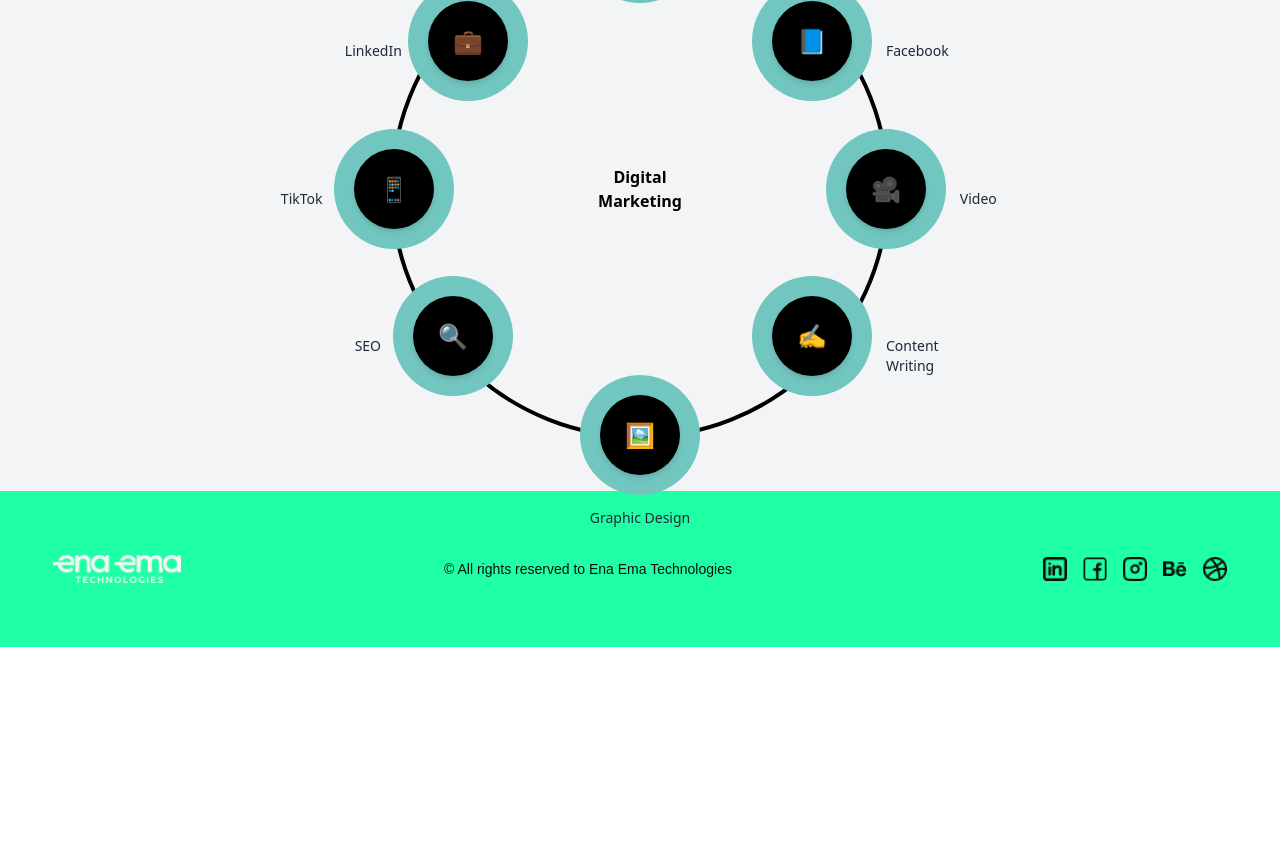
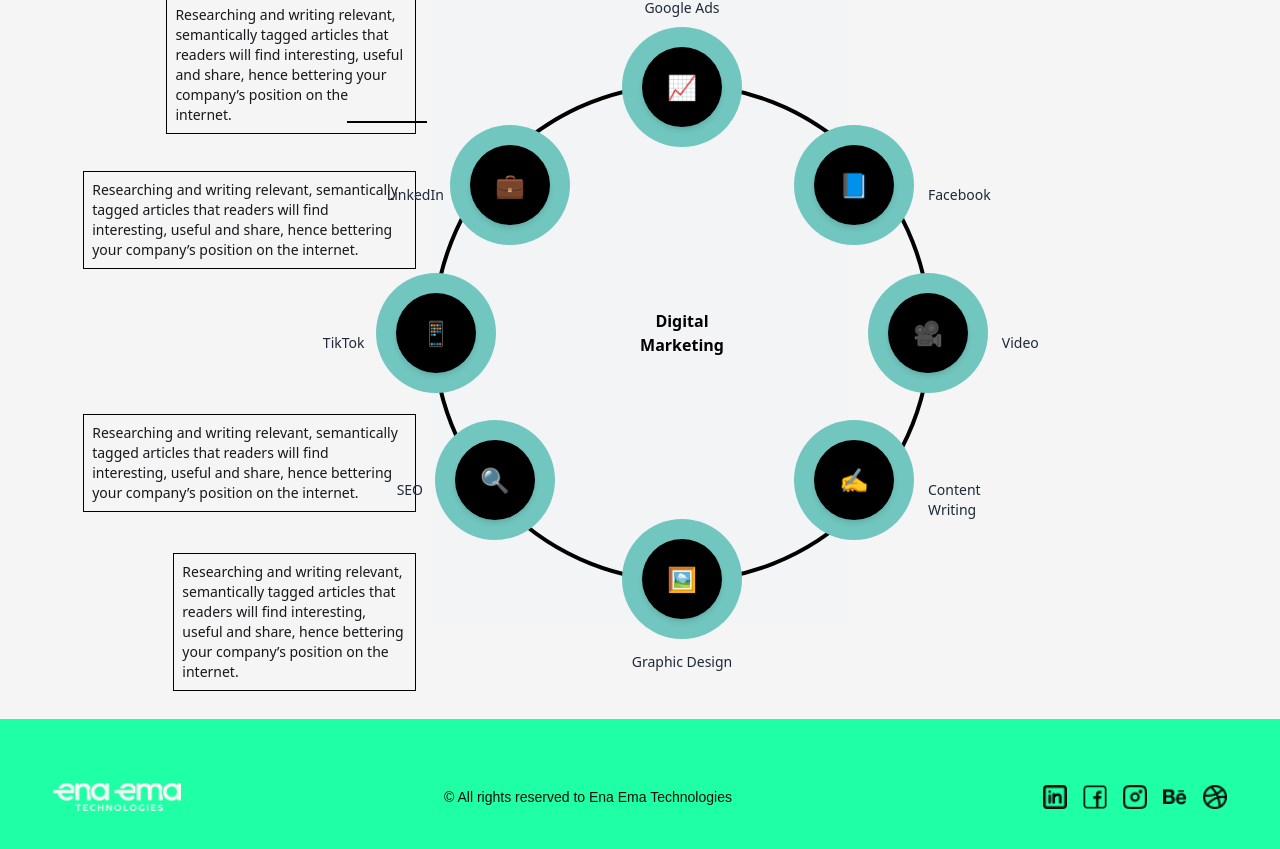
Before and after one commit to ChakmaShantunu/ena-ema-task, a Next.js app: page / in a window 1280 px wide. Shown: the part 8260-9109 px from the top of the page. Before the commit the page ends 8907 px from the top, so only its background shows below. Built offline with nearby package versions, Linux system fonts and the light colour scheme; a web font is replaced by a local one.

Commit message:
cicle's details added without arrow

```diff
--- a/src/app/components/DigitalMarketing/DigitalMarketing.jsx
+++ b/src/app/components/DigitalMarketing/DigitalMarketing.jsx
@@ -8,6 +8,22 @@
         visible: { opacity: 1, y: 0, scale: 1, transition: { duration: 0.6, ease: "easeOut" } },
     };
     return (
+        <div className="grid lg:grid-cols-3 gap-4 bg-accent py-24">
+            <div className="space-y-12 text-sm relative">
+                <div className="absolute top-1/4 left-2/5">
+                    <p className="border border-black p-2 max-w-[349px]">Researching and writing relevant, semantically tagged articles that readers will find interesting, useful and share, hence bettering your company’s position on the internet.</p>
+                </div>
+                <div class="absolute top-2/5 left-10/12 w-20 h-0.5 bg-black"></div>
+                <div className="absolute top-96 left-1/5">
+                    <p className="border border-black p-2 max-w-[349px]">Researching and writing relevant, semantically tagged articles that readers will find interesting, useful and share, hence bettering your company’s position on the internet.</p>
+                </div>
+                <div className="absolute top-9/12 left-1/5">
+                    <p className="border border-black p-2 max-w-[349px]">Researching and writing relevant, semantically tagged articles that readers will find interesting, useful and share, hence bettering your company’s position on the internet.</p>
+                </div>
+                <div className="absolute top-11/12 left-5/12">
+                    <p className="border border-black p-2 max-w-[349px]">Researching and writing relevant, semantically tagged articles that readers will find interesting, useful and share, hence bettering your company’s position on the internet.</p>
+                </div>
+            </div>
             <motion.div
                 initial="hidden"
                 whileInView="visible"
@@ -108,6 +124,8 @@
                     </div>
                 </div>
             </motion.div>
+            <div></div>
+        </div>
     );
 };
 
```
Lines whose indentation alone changed are shown as unchanged.
